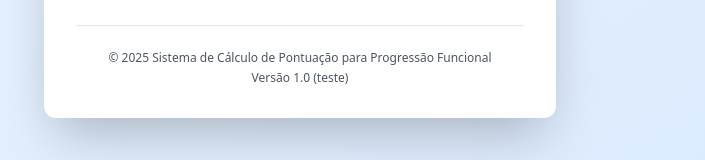
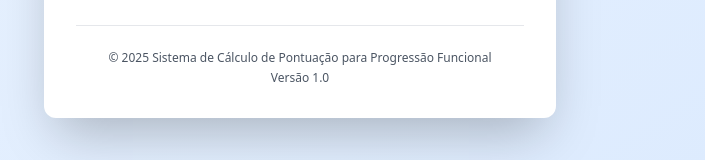
Before and after one commit to c1c3ru/RSC-TAE, a React (Vite) app: page /login in a window 1280 px wide. Shown: the part 624-784 px from the top of the page, without its empty margins (340-1045 px from the left). Built offline with nearby package versions, Linux system fonts and the light colour scheme.

Commit message:
fix: remover a palavra "teste" do texto da versão 1.0 nos textos de login

```diff
--- a/src/constants/texts.js
+++ b/src/constants/texts.js
@@ -104,7 +104,7 @@ export const LOGIN_TEXTS = {
   jáTenhoUmaConta: 'Já tenho uma conta',
   criarNovaConta: 'Criar nova conta',
   copyright2025SistemaDeCalculoDePontuacaoParaProgressãoFuncional: '© 2025 Sistema de Cálculo de Pontuação para Progressão Funcional',
-  versão10Teste: 'Versão 1.0 (teste)'
+  versão10Teste: 'Versão 1.0'
 };
 
 // Textos da página de Dashboard
```
